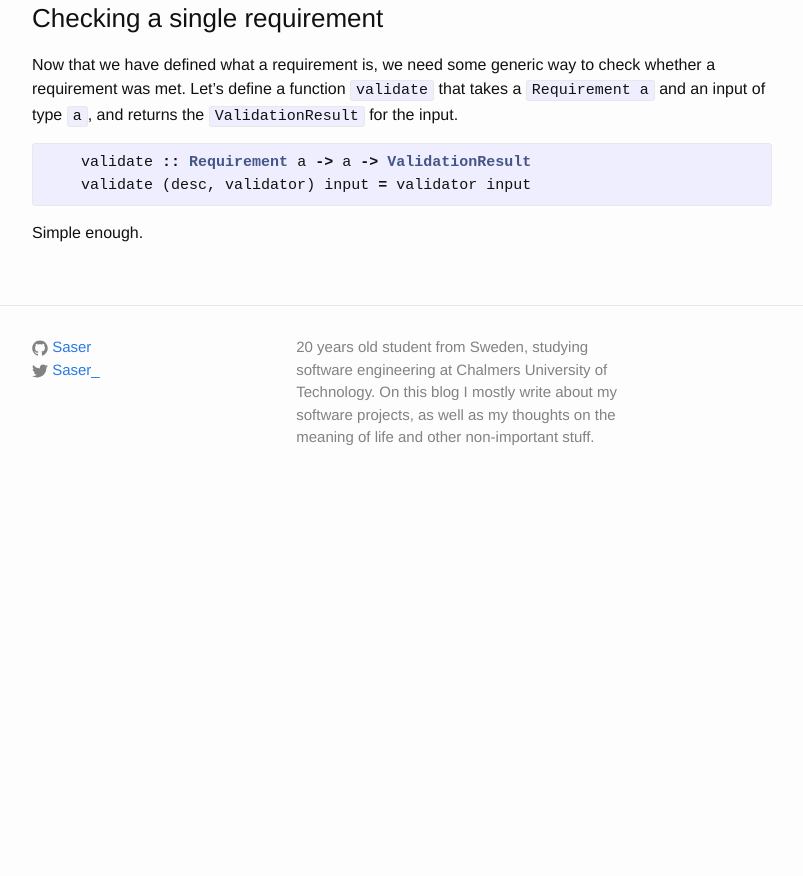
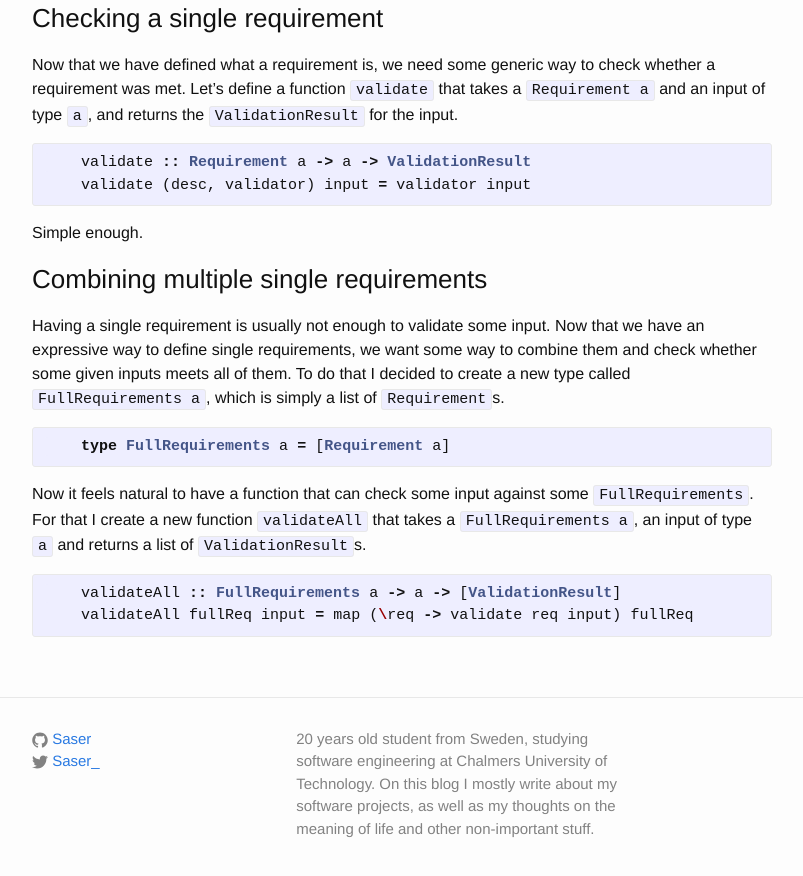
Before and after one commit to Saser/saser.github.io, a Jekyll site: the page built from _posts/2015-12-12-input-validation-using-haskell.md, in a window 1280 px wide and 900 px high, scrolled down 3948 px. Shown: the top 876 px of the window, without its empty margins (238-1041 px from the left). Built offline with Jekyll 4.4.1, drawn with Linux system fonts in a browser that asks for light colours; before the commit the page ends 4457 px from its top, so only the background shows below that.

Commit message:
Naive implementation of combining multiple requirements

```diff
--- a/_posts/2015-12-12-input-validation-using-haskell.md
+++ b/_posts/2015-12-12-input-validation-using-haskell.md
@@ -147,3 +147,18 @@ Now that we have defined what a requirement is, we need some generic way to chec
 {% endhighlight %}
 
 Simple enough.
+
+### Combining multiple single requirements
+
+Having a single requirement is usually not enough to validate some input. Now that we have an expressive way to define single requirements, we want some way to combine them and check whether some given inputs meets all of them. To do that I decided to create a new type called `FullRequirements a`, which is simply a list of `Requirement`s.
+
+{% highlight haskell %}
+    type FullRequirements a = [Requirement a]
+{% endhighlight %}
+
+Now it feels natural to have a function that can check some input against some `FullRequirements`. For that I create a new function `validateAll` that takes a `FullRequirements a`, an input of type `a` and returns a list of `ValidationResult`s.
+
+{% highlight haskell %}
+    validateAll :: FullRequirements a -> a -> [ValidationResult]
+    validateAll fullReq input = map (\req -> validate req input) fullReq
+{% endhighlight %}
```
